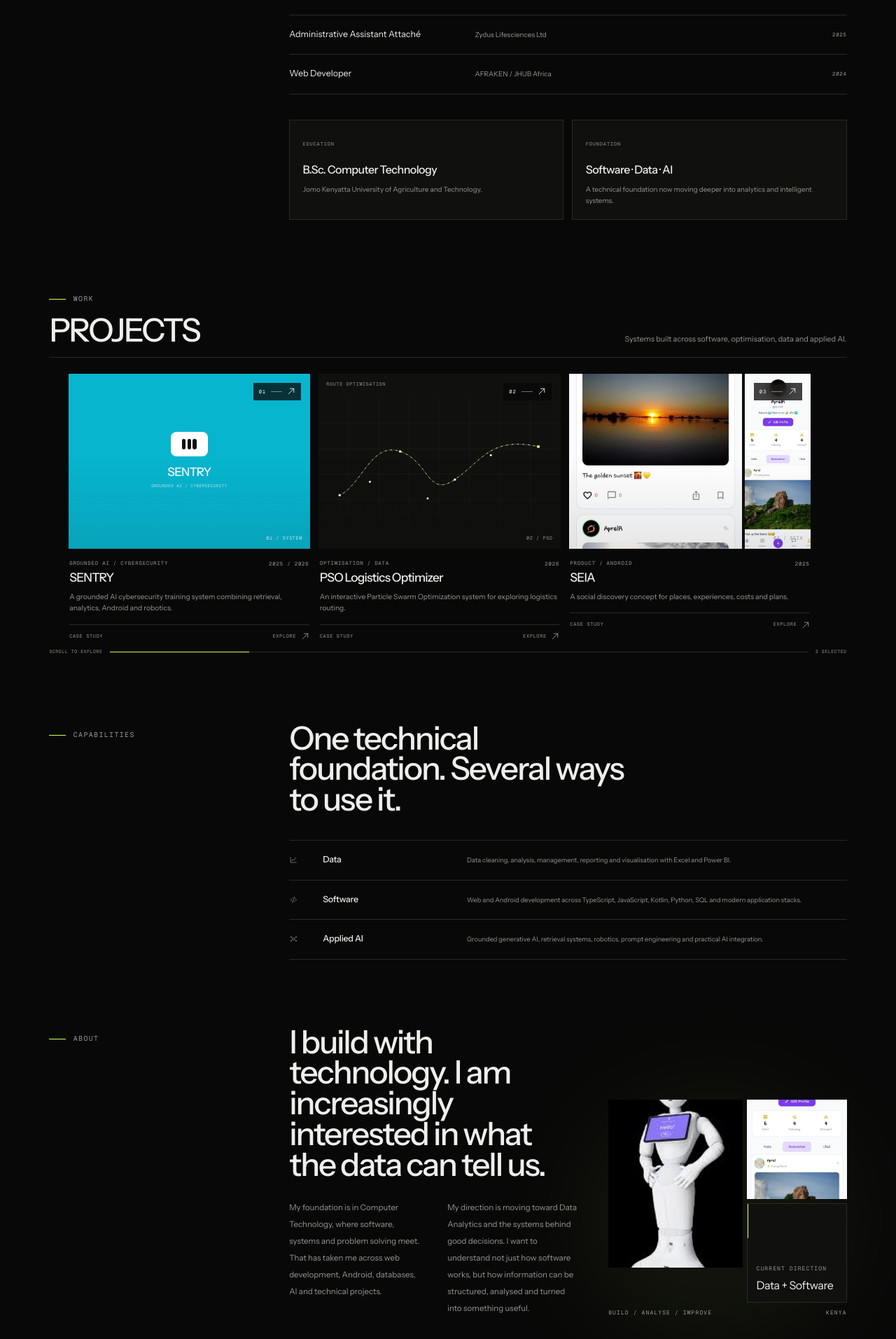
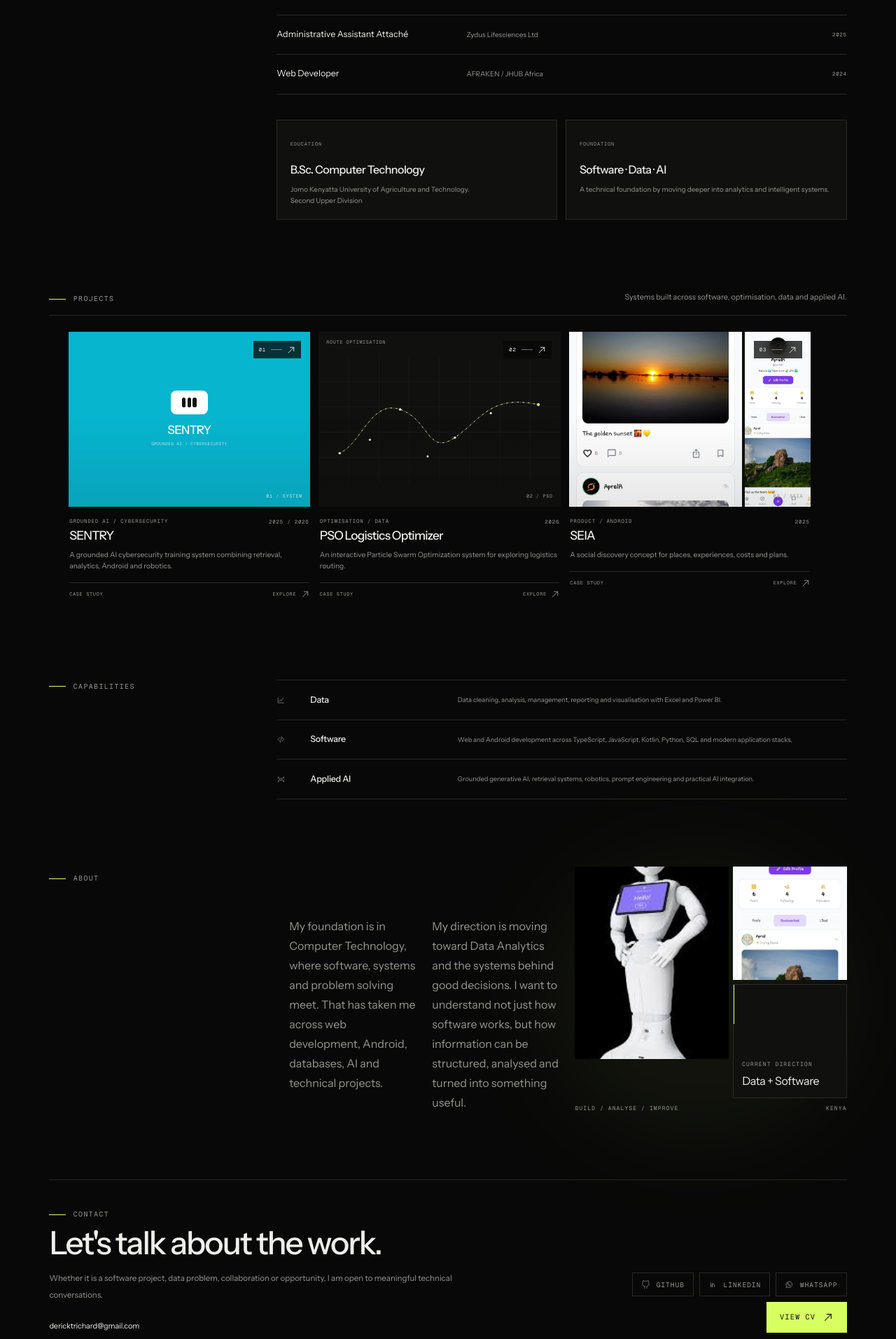
Before and after one commit to dericktrichard/dericktrichard, a Next.js app: page / in a window 1280 px wide. Shown: the part 884-2797 px from the top of the page at 70% size. Built offline with nearby package versions, Linux system fonts and the light colour scheme.

Commit message:
revised v5 page

```diff
--- a/app/page.tsx
+++ b/app/page.tsx
@@ -235,11 +235,11 @@ export default function Home() {
               </div>
 
               <p className="portfolio-reveal portfolio-reveal-delay-2 mt-4 max-w-2xl text-[clamp(0.82rem,1.25vw,1.05rem)] leading-[1.4] tracking-[-0.02em]">
-                Software developer building practical systems where
+                A Software developer building practical systems where
                 <span className="text-accent"> DATA</span>,
                 <span className="text-accent"> SOFTWARE</span> and
                 <span className="text-accent"> INTELLIGENT TECHNOLOGY</span>{" "}
-                meet.
+                bridge.
               </p>
 
               <div className="portfolio-reveal portfolio-reveal-delay-3 mt-4 flex flex-wrap gap-2 font-mono text-[0.56rem] uppercase tracking-[0.12em] text-muted">
@@ -323,7 +323,7 @@ export default function Home() {
         {/* EXPERIENCE */}
         <section id="experience" className="px-page py-section">
           <div className="mx-auto max-w-[118rem]">
-            <div className="grid gap-10 lg:grid-cols-[0.35fr_1fr] lg:gap-16">
+            <div className="grid gap-5 lg:grid-cols-[0.35fr_1fr] lg:gap-10">
               <div>
                 <div className="eyebrow">Experience</div>
               </div>
@@ -354,7 +354,8 @@ export default function Home() {
                     <span className="education-card-label">Education</span>
                     <h3>B.Sc. Computer Technology</h3>
                     <p>
-                      Jomo Kenyatta University of Agriculture and Technology.
+                      Jomo Kenyatta University of Agriculture and Technology.<br />
+                      Second Upper Division
                     </p>
                   </div>
 
@@ -362,7 +363,7 @@ export default function Home() {
                     <span className="education-card-label">Foundation</span>
                     <h3>Software · Data · AI</h3>
                     <p>
-                      A technical foundation now moving deeper into analytics and intelligent systems.
+                      A technical foundation by moving deeper into analytics and intelligent systems.
                     </p>
                   </div>
                 </div>
@@ -376,14 +377,11 @@ export default function Home() {
           <div className="mx-auto max-w-[118rem]">
             <div className="work-heading">
               <div>
-                <div className="eyebrow">Work</div>
-
-                <h2 className="section-title mt-4">PROJECTS</h2>
+                <div className="eyebrow">PROJECTS</div>
               </div>
 
               <p className="work-heading-copy">
-                Systems built across software, optimisation, data and applied
-                AI.
+                Systems built across software, optimisation, data and applied AI.
               </p>
             </div>
 
@@ -393,32 +391,19 @@ export default function Home() {
               ))}
             </div>
 
-            <div className="project-carousel-footer">
-              <span>Scroll to explore</span>
-
-              <div className="project-carousel-rule" aria-hidden="true">
-                <span />
-              </div>
-
-              <span>{projects.length} selected</span>
-            </div>
           </div>
         </section>
 
         {/* CAPABILITIES */}
         <section className="px-page py-section">
           <div className="mx-auto max-w-[118rem]">
-            <div className="grid gap-10 lg:grid-cols-[0.35fr_1fr] lg:gap-16">
+            <div className="grid gap-5 lg:grid-cols-[0.35fr_1fr] lg:gap-10">
               <div>
                 <div className="eyebrow">Capabilities</div>
               </div>
 
               <div>
-                <h2 className="section-title max-w-3xl">
-                  One technical foundation. Several ways to use it.
-                </h2>
-
-                <div className="mt-9">
+                <div className="mt-2">
                   {capabilities.map((capability) => {
                     const Icon = capability.icon;
 
@@ -454,14 +439,9 @@ export default function Home() {
               <div className="eyebrow">About</div>
             </div>
 
-            <div className="grid gap-10 lg:grid-cols-[1.1fr_.9fr] lg:items-end">
+            <div className="grid gap-5 lg:grid-cols-[1.5fr_1.5fr] lg:items-end">
               <div>
-                <h2 className="section-title max-w-4xl">
-                  I build with technology. I am increasingly interested in what
-                  the data can tell us.
-                </h2>
-
-                <div className="mt-7 grid max-w-4xl gap-5 text-[0.72rem] leading-6 text-muted md:grid-cols-2 md:gap-9">
+                <div className="mt-2 grid max-w-4xl gap-2 text-[1.00rem] leading-7 text-muted md:grid-cols-2 md:gap-5">
                   <p>
                     My foundation is in Computer Technology, where software,
                     systems and problem solving meet. That has taken me across
@@ -528,18 +508,18 @@ export default function Home() {
         </section>
 
         {/* CONTACT */}
-        <section id="contact" className="px-page pb-12 pt-section">
+        <section id="contact" className="px-page pb-15 pt-section">
           <div className="mx-auto max-w-[118rem]">
             <div className="border-t border-border pt-8">
-              <div className="grid gap-10 lg:grid-cols-[1fr_.45fr] lg:items-end">
+              <div className="grid gap-4 lg:grid-cols-[1fr_.45fr] lg:items-end">
                 <div>
                   <div className="eyebrow">Contact</div>
 
-                  <h2 className="section-title contact-heading mt-5 max-w-4xl">
+                  <h2 className="section-title mt-3 max-w-4xl">
                     Let&apos;s talk about the work.
                   </h2>
 
-                  <p className="mt-5 max-w-xl text-[0.72rem] leading-6 text-muted">
+                  <p className="mt-4 max-w-xl text-[0.72rem] leading-6 text-muted">
                     Whether it is a software project, data problem,
                     collaboration or opportunity, I am open to meaningful
                     technical conversations.
@@ -547,7 +527,7 @@ export default function Home() {
 
                   <a
                     href="mailto:dericktrichard@gmail.com"
-                    className="contact-email mt-7 inline-flex text-[0.82rem] tracking-[-0.02em]"
+                    className="contact-email mt-4 inline-flex text-[0.82rem] tracking-[-0.02em]"
                   >
                     dericktrichard@gmail.com
                   </a>
@@ -596,9 +576,9 @@ export default function Home() {
                 </div>
               </div>
 
-              <div className="signal-line mt-12" />
+              <div className="signal-line mt-5" />
 
-              <footer className="flex flex-col gap-3 py-5 font-mono text-[0.5rem] uppercase tracking-[0.12em] text-muted sm:flex-row sm:items-center sm:justify-between">
+              <footer className="flex flex-col gap-2 py-3 font-mono text-[0.5rem] uppercase tracking-[0.12em] text-muted sm:flex-row sm:items-center sm:justify-between">
                 <span>Derick Richard Tsumah</span>
                 <span>Computer Technology / Data / Software</span>
                 <span>© {new Date().getFullYear()}</span>
```
